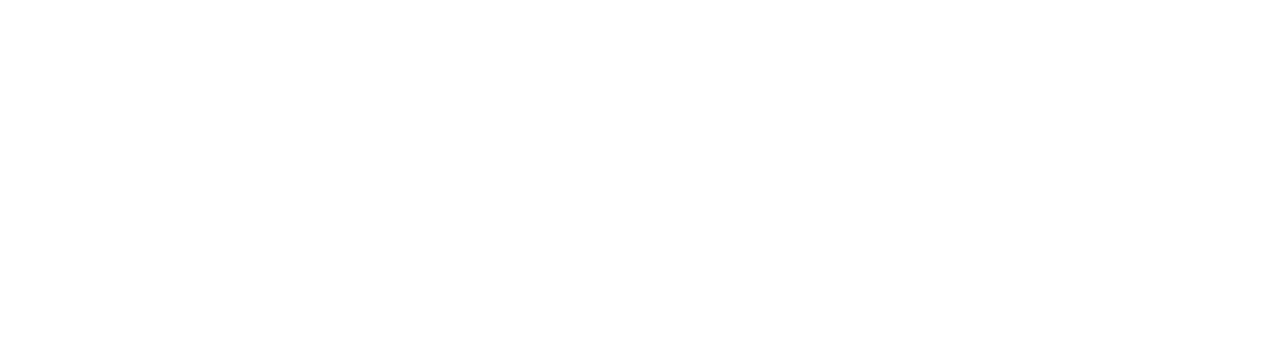
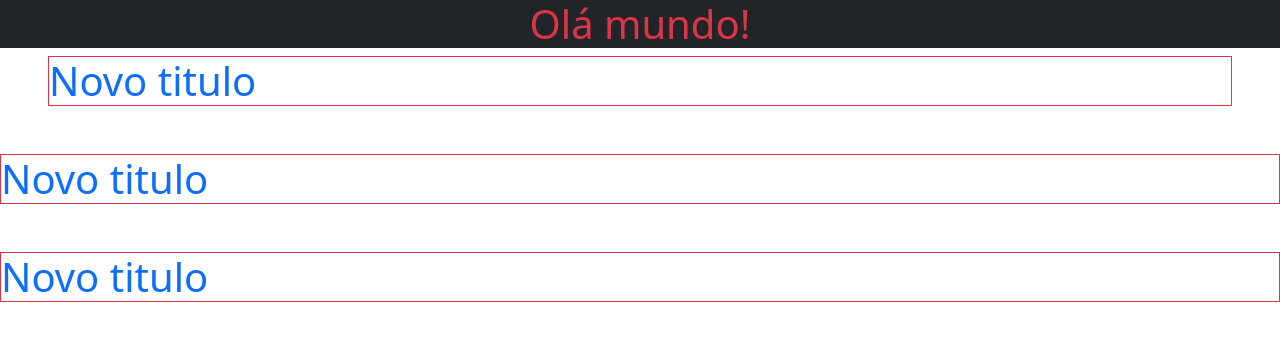
Before and after one commit to giulliatelles25/bootstrap5, a plain HTML site: page index.html in a window 1280 px wide. Drawn offline with nearby package versions, Linux system fonts and the light colour scheme.

Commit message:
atualizando repositorio aula bootstrap

```diff
--- a/index.html
+++ b/index.html
@@ -1,12 +1,23 @@
 <!DOCTYPE html>
-<html lang="en">
+<html lang="pt">
 <head>
     <meta charset="UTF-8">
     <meta name="viewport" content="width=
     , initial-scale=1.0">
-    <title>Document</title>
+    <title>Bootstrap5</title>
+    <link href="https://cdn.jsdelivr.net/npm/bootstrap@5.3.7/dist/css/bootstrap.min.css" rel="stylesheet" integrity="sha384-LN+7fdVzj6u52u30Kp6M/trliBMCMKTyK833zpbD+pXdCLuTusPj697FH4R/5mcr" crossorigin="anonymous">
+    <link rel="stylesheet" href="https://cdn.jsdelivr.net/npm/bootstrap-icons@1.8.1/font/bootstrap-icons.css">
+
 </head>
 <body>
+    <h1 class="text-danger bg-dark text-center">Olá mundo!</h1>
+    <h1 class="text-primary border border-danger mx-5">Novo titulo</h1>
+    <h1 class="text-primary border border-danger my-5">Novo titulo</h1>
+    <h1 class="text-primary border border-danger mr-5">Novo titulo</h1>
+<i class="box-fill"></i>
 
+
+
+    <script src="https://cdn.jsdelivr.net/npm/bootstrap@5.3.7/dist/js/bootstrap.bundle.min.js" integrity="sha384-ndDqU0Gzau9qJ1lfW4pNLlhNTkCfHzAVBReH9diLvGRem5+R9g2FzA8ZGN954O5Q" crossorigin="anonymous"></script>
 </body>
 </html>
--- /dev/null
+++ b/style.css
@@ -0,0 +1,3 @@
+h1{
+    color:blue
+}
```
Also changed, not shown: atividade.html (added, +17 -0 lines).
